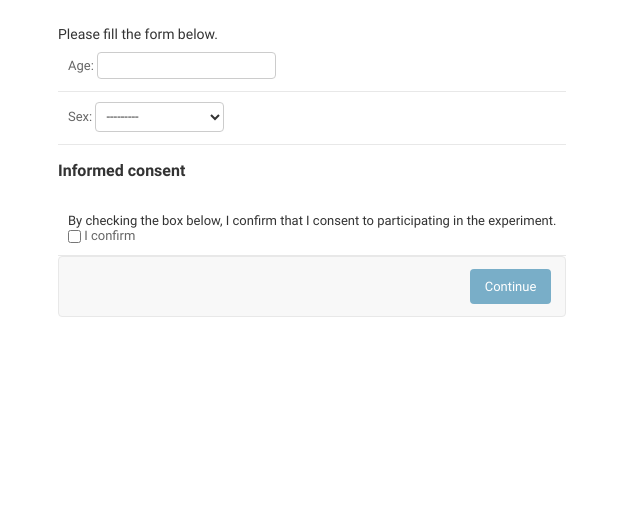
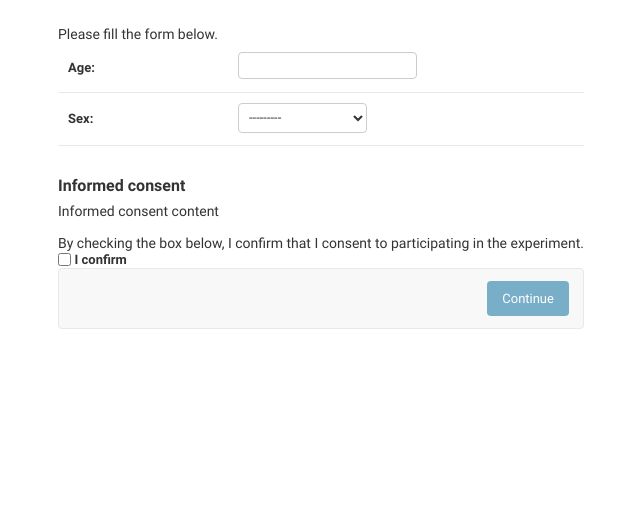
Before and after one commit to kalenkovich/mousetracking-django, a Django app: template experiment/templates/experiment/participant_form.html in a window 1280 px wide. Shown: the top 508 px of the page, without its empty margins (6-646 px from the left). Run offline with Django 3.2, Linux system fonts and the light colour scheme; the template is opened without the code that fills it: values that come from a table or form of the project are taken from there, others are empty.

Commit message:
make the form a bit prettier

```diff
--- a/experiment/templates/experiment/participant_form.html
+++ b/experiment/templates/experiment/participant_form.html
@@ -3,6 +3,7 @@
 <head>
     <link rel="stylesheet" type="text/css" href="{% static "admin/css/forms.css" %}">
     <link rel="stylesheet" type="text/css" href="{% static "admin/css/base.css" %}">
+    <link rel="stylesheet" type="text/css" href="{% static "admin/css/responsive.css" %}">
 </head>
 
 <body style="margin-left:5%; margin-top:2%;">
@@ -13,30 +14,30 @@ Please fill the form below.
     <form action="" method="post">
         {% csrf_token %}
 
+        <fieldset class="module aligned ">
             <div class="form-row">
-            <label for="{{ form.message.id_for_label }}">Age:</label>
+                <label class="required" for="{{ form.age.id_for_label }}">Age:</label>
                 {{ form.age }}
             </div>
 
             <div class="form-row">
-            <label for="{{ form.message.id_for_label }}">Sex:</label>
+                <label class="required" for="{{ form.sex.id_for_label }}">Sex:</label>
                 {{ form.sex }}
             </div>
+        </fieldset>
 
             <div class="text">
                 <h2>Informed consent</h2>
+                Informed consent content
             </div>
 
-        <div class="form-row">
+        <div class="checkbox-row">
             <br>
             By checking the box below, I confirm that I consent to participating in the experiment.
             <br>
-
             {{ form.gave_consent }}
-            <label for="{{ form.message.id_for_label }}">I confirm</label>
+            <label class="required vCheckboxLabel" for="{{ form.gave_consent.id_for_label }}">I confirm</label>
         </div>
-
-
 
         <div class="submit-row">
             <input type="submit" value="Continue">
```
Lines whose indentation alone changed are shown as unchanged.
